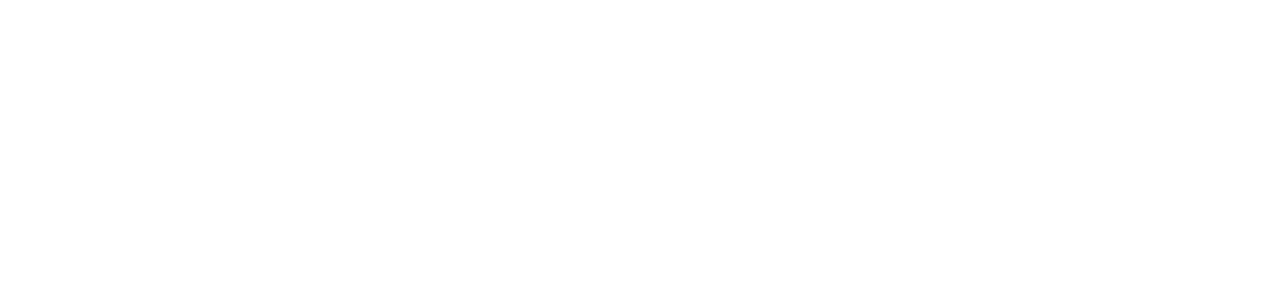
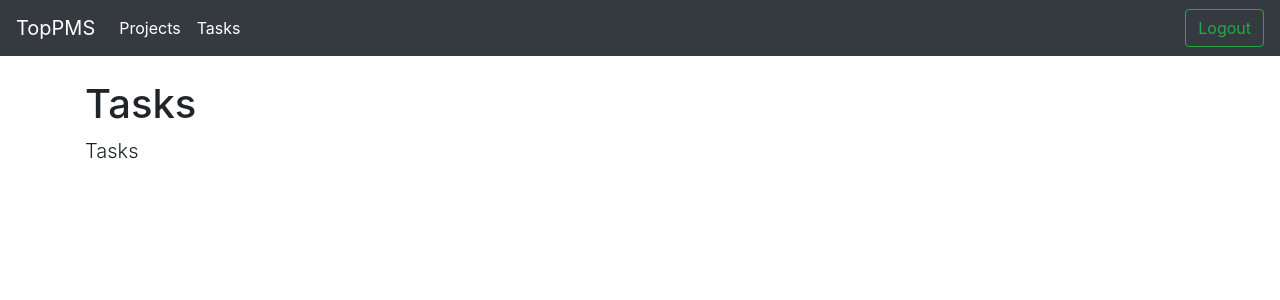
Before and after one commit to ihohry/TopPMS, an Angular app: page /tasks in a window 1280 px wide. Before the commit this address led to /. Shown: the top 300 px of the page. Built offline with nearby package versions, Linux system fonts and the light colour scheme.

Commit message:
implement tasks component

```diff
--- a/src/app/app.module.ts
+++ b/src/app/app.module.ts
@@ -9,6 +9,7 @@ import { LoginComponent } from './login/login.component';
 import {routing } from './app.routing';
 import { ProjectsComponent } from './projects/projects.component';
 import { UserService } from './login/user.service';
+import { TasksComponent } from './tasks/tasks.component';
 
 
 @NgModule({
@@ -16,7 +17,8 @@ import { UserService } from './login/user.service';
     AppComponent,
     NavbarComponent,
     LoginComponent,
-    ProjectsComponent
+    ProjectsComponent,
+    TasksComponent
   ],
   imports: [
     BrowserModule,
--- a/src/app/app.routing.ts
+++ b/src/app/app.routing.ts
@@ -2,11 +2,13 @@ import{Routes, RouterModule} from '@angular/router';
 
 import {LoginComponent} from './login/login.component';
 import {ProjectsComponent} from './projects/projects.component';
+import { TasksComponent } from './tasks/tasks.component';
 
 const appRoutes: Routes = [
 {path: 'login', component: LoginComponent },
 //{path: 'projects', component: ProjectsComponent },
 {path: 'projects', component: ProjectsComponent },
+{path: 'tasks', component: TasksComponent},
 {path: '', redirectTo: '/login', pathMatch: 'full'}
 
 ];
--- a/src/app/navbar/navbar.component.html
+++ b/src/app/navbar/navbar.component.html
@@ -1,11 +1,11 @@
 <nav class="navbar navbar-expand-md navbar-dark bg-dark fixed-top">
-<a class="navbar-brand" href ="#"> TopPMS</a>
+<a class="navbar-brand" [routerLink]="['/projects']"> TopPMS</a>
 <ul class="navbar-nav mr-auto">
   <li class="nav-item active">
-    <a class="nav-link" href="#">Projects</a>
+    <a class="nav-link" [routerLink]="['/projects']">Projects</a>
   </li>
   <li class="nav-item active">
-    <a class="nav-link" href="#">Tasks</a>
+    <a class="nav-link" [routerLink]="['/tasks']"> Tasks</a>
   </li>
 </ul>
 <span class="login-name">{{userService.currentUserName}}</span>
--- /dev/null
+++ b/src/app/tasks/tasks.component.html
@@ -0,0 +1,9 @@
+<!-- <p>
+  tasks works!
+</p> -->
+
+<app-navbar></app-navbar>
+<div class = "container">
+  <h1>Tasks</h1>
+  <p class = "lead">Tasks</p>
+</div>
--- /dev/null
+++ b/src/app/tasks/tasks.component.ts
@@ -0,0 +1,15 @@
+import { Component, OnInit } from '@angular/core';
+
+@Component({
+  selector: 'app-tasks',
+  templateUrl: './tasks.component.html',
+  styleUrls: ['./tasks.component.css']
+})
+export class TasksComponent implements OnInit {
+
+  constructor() { }
+
+  ngOnInit() {
+  }
+
+}
```
Also changed, not shown: src/app/tasks/tasks.component.css (added).
